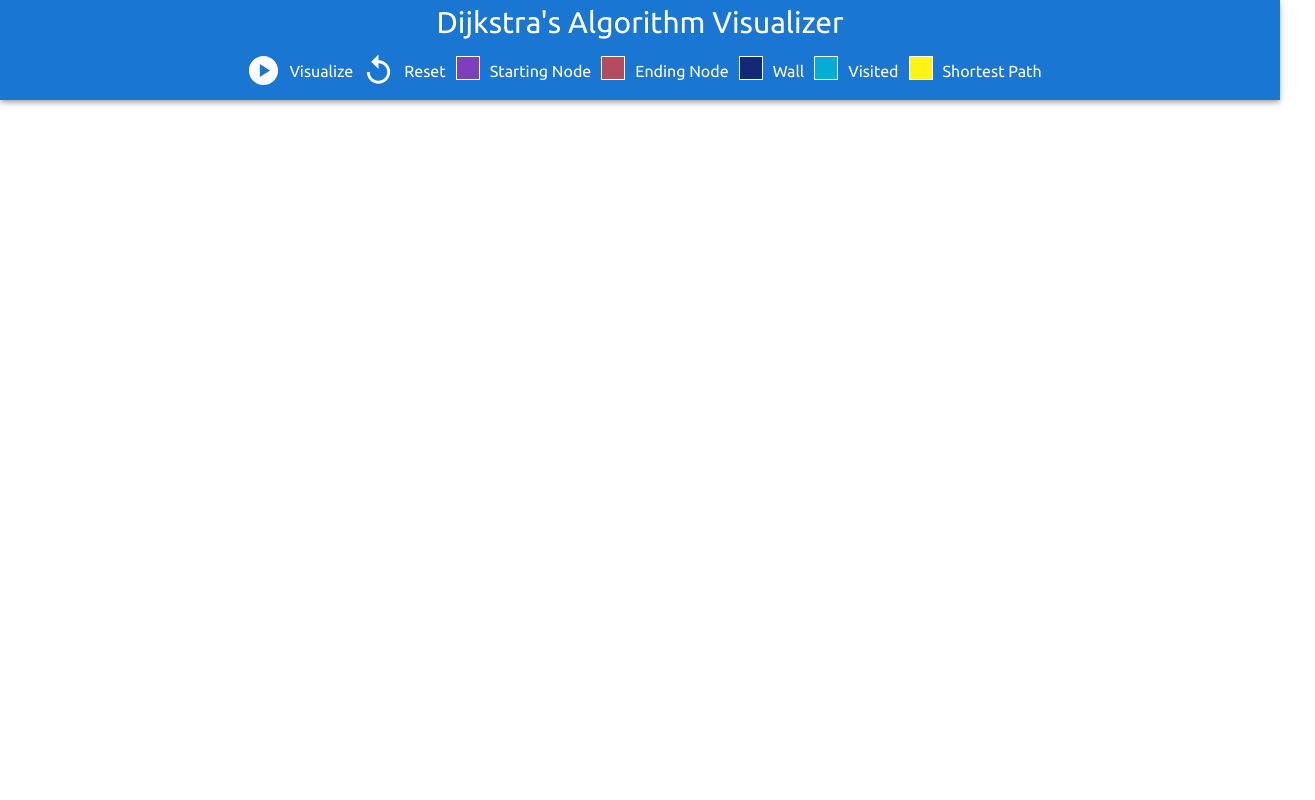
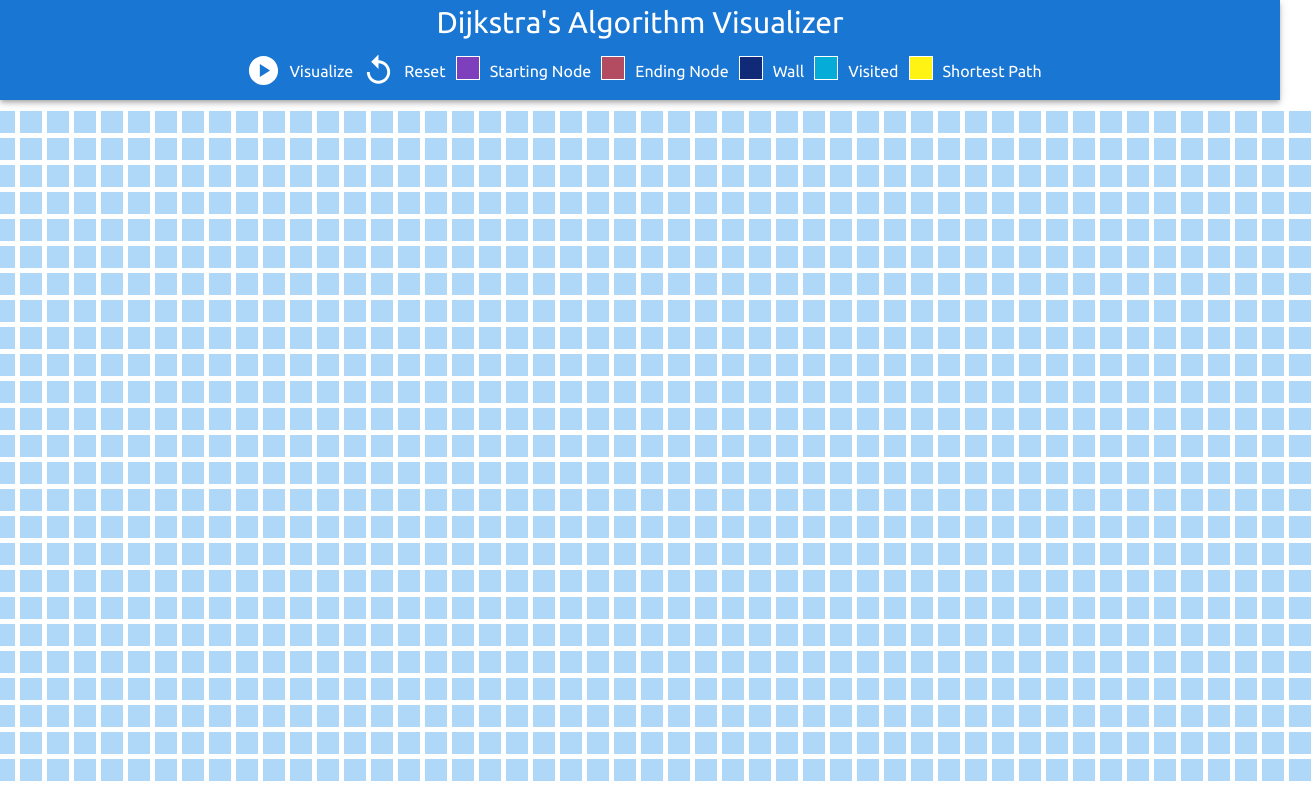
Before and after one commit to Wjpayne/dijkstra-visualizer, a React (Create React App) app: page / in a window 1280 px wide. Both pictures are taken after a click on the button "SKIP TUTORIAL". Shown: the whole page, 1315 px wide, since content can reach past the window. Built offline with nearby package versions, Linux system fonts and the light colour scheme.

Commit message:
add grid

```diff
--- /dev/null
+++ b/src/Visualizer/Board/Board.jsx
@@ -0,0 +1,216 @@
+import React, { useEffect, useRef } from "react";
+import { useState } from "react";
+//import { getGrid } from "../../utils/startinggrid";
+import "./board.css";
+import { useParams } from "../Context/CreateContext";
+
+export default function Board() {
+  const {
+    grid,
+    setgrid,
+    editing,
+    seteditFlag,
+    mode,
+    start,
+    end,
+    run,
+    res,
+    algo,
+  } = useParams();
+
+  const [refarray] = useState(Getrefarray(grid));
+
+  function Getrefarray(grid) {
+    let array = [];
+    const arrayRef = useRef(null)
+    grid.forEach((elem) => {
+      elem.forEach((child) => {
+        array.push(arrayRef);
+      });
+    });
+    return array;
+  }
+
+  function BFS(graph, hashmap, prevmap, start, target) {
+    let queue = [start];
+    let count = 0;
+    hashmap[`${start.x}-${start.y}`] = true;
+    while (queue.length > 0) {
+      count += 1;
+      let c = queue.pop();
+      refarray[c.x + c.y * 50].current.style["transition-delay"] = `${
+        count * 8
+      }ms`;
+      refarray[c.x + c.y * 50].current.classList.add("visited");
+      if (c.x === target.x && c.y === target.y) return [c, count];
+
+      if (
+        c.x + 1 < 50 &&
+        !hashmap[`${c.x + 1}-${c.y}`] &&
+        !graph[c.y][c.x + 1].iswall
+      ) {
+        queue.unshift({ x: c.x + 1, y: c.y });
+        prevmap[`${c.x + 1}-${c.y}`] = { ...c };
+        hashmap[`${c.x + 1}-${c.y}`] = true;
+      }
+      if (
+        c.x - 1 >= 0 &&
+        !hashmap[`${c.x - 1}-${c.y}`] &&
+        !graph[c.y][c.x - 1].iswall
+      ) {
+        queue.unshift({ x: c.x - 1, y: c.y });
+        prevmap[`${c.x - 1}-${c.y}`] = { ...c };
+        hashmap[`${c.x - 1}-${c.y}`] = true;
+      }
+      if (
+        c.y + 1 < 25 &&
+        !hashmap[`${c.x}-${c.y + 1}`] &&
+        !graph[c.y + 1][c.x].iswall
+      ) {
+        queue.unshift({ x: c.x, y: c.y + 1 });
+        prevmap[`${c.x}-${c.y + 1}`] = { ...c };
+        hashmap[`${c.x}-${c.y + 1}`] = true;
+      }
+      if (
+        c.y - 1 >= 0 &&
+        !hashmap[`${c.x}-${c.y - 1}`] &&
+        !graph[c.y - 1][c.x].iswall
+      ) {
+        queue.unshift({ x: c.x, y: c.y - 1 });
+        prevmap[`${c.x}-${c.y - 1}`] = { ...c };
+        hashmap[`${c.x}-${c.y - 1}`] = true;
+      }
+    }
+    return null;
+  }
+
+  useEffect(() => {
+    if (algo === "BFS") {
+      let hashmap = {};
+      let prevmap = {};
+      for (let j = 0; j < 25; j++) {
+        for (let i = 0; i < 50; i++) {
+          hashmap[`${i}-${j}`] = false;
+          prevmap[`${i}-${j}`] = null;
+        }
+      }
+      let result = BFS(grid, hashmap, prevmap, start.current, end.current);
+      let path = [];
+      if (result != null) {
+        let current = result[0];
+        while (prevmap[`${current.x}-${current.y}`] != null) {
+          path.push(current);
+          current = prevmap[`${current.x}-${current.y}`];
+        }
+        setTimeout(() => {
+          path.reverse().forEach((elem, index) => {
+            refarray[elem.x + elem.y * 50].current.style[
+              "transition-delay"
+            ] = `${index * 15}ms`;
+            refarray[elem.x + elem.y * 50].current.classList.add("path");
+          });
+        }, result[1] * 9);
+      }
+    }
+  }, [run]);
+
+  useEffect(() => {
+    refarray.forEach((elem) => {
+      elem.current.style["transition-delay"] = "0ms";
+    });
+    refarray.forEach((elem) => {
+      elem.current.classList.remove("visited");
+      elem.current.classList.remove("path");
+    });
+  }, [res]);
+
+  return (
+    <div className="board">
+      {refarray.map((elem, index) => {
+        let classList = ["cell"];
+
+        let yindex = Math.floor(index / 50);
+        let xindex = index % 50;
+        let cell = grid[yindex][xindex];
+
+        if (cell.iswall) {
+          classList.push("wall");
+        }
+
+        return (
+
+          <div
+            key={`${index}`}
+            ref={elem}
+            className={classList.join(" ")}
+            onMouseDown={() => {
+              seteditFlag(true);
+            }}
+            onMouseUp={() => {
+              seteditFlag(false);
+            }}
+            onMouseMove={() => {
+              if (!editing) return;
+              const current = grid[yindex][xindex];
+              if (current.isstart || current.istarget) return;
+              switch (mode) {
+                case "setstart":
+                  let newgridStart = grid.map((elem) => {
+                    return elem.map((elem) => {
+                      if (!elem.isstart) return elem;
+                      return { ...elem, isstart: false };
+                    });
+                  });
+                  newgridStart[yindex][xindex] = {
+                    ...newgridStart[yindex][xindex],
+                    isstart: true,
+                    istarget: false,
+                    weight: 1,
+                    iswall: false,
+                  };
+                  start.current = { x: xindex, y: yindex };
+                  setgrid(newgridStart);
+                  break;
+
+                case "settarget":
+                  let newgridTarget = grid.map((elem) => {
+                    return elem.map((elem) => {
+                      if (!elem.istarget) return elem;
+                      return { ...elem, istarget: false };
+                    });
+                  });
+                  newgridTarget[yindex][xindex] = {
+                    ...newgridTarget[yindex][xindex],
+                    isstart: false,
+                    istarget: true,
+                    weight: 1,
+                    iswall: false,
+                  };
+                  end.current = { x: xindex, y: yindex };
+                  setgrid(newgridTarget);
+                  break;
+
+                case "addbricks":
+                  let newgridBricks = grid.slice();
+                  newgridBricks[yindex][xindex] = {
+                    ...newgridBricks[yindex][xindex],
+                    weight: 1,
+                    iswall: true,
+                  };
+                  setgrid(newgridBricks);
+                  break;
+
+                default:
+                  return;
+              }
+            }}
+          >
+            {cell.weight > 1 ? <i className="bi bi-virus"></i> : null}
+            {cell.isstart ? <i className="start"></i> : null}
+            {cell.istarget ? <i className="bi bi-geo"></i> : null}
+          </div>
+        );
+      })}
+    </div>
+  );
+}
--- /dev/null
+++ b/src/Visualizer/Board/board.css
@@ -0,0 +1,37 @@
+
+
+.board {
+    display: inline-grid;
+    margin: 0 0 0 0;
+    gap: 0px;
+    grid-template-columns: repeat(50, 27px);
+    grid-template-rows: repeat(25, 27px);
+}
+
+.board .cell {
+  width: 24px;
+  height: 24px;
+  border: 1px solid black;
+  border: 1px solid white;
+  background-color: rgb(175, 216, 248);
+}
+
+.wall {
+  background: black !important;
+}
+
+.visited {
+  background: rgba(0, 190, 218, 0.75) !important;
+  transition: all 8ms cubic-bezier(0.075, 0.82, 0.165, 1);
+}
+
+.path {
+  background:  rgb(255, 243, 20) !important ;
+  transition: all 8ms cubic-bezier(0.075, 0.82, 0.165, 1);
+}
+
+.start {
+    background-color: rgb(126, 63, 189) !important;
+
+
+}
--- a/src/Visualizer/Context/CreateContext.jsx
+++ b/src/Visualizer/Context/CreateContext.jsx
@@ -8,8 +8,8 @@ export const useParams = () => {
 };
 
 export const ParamsProvider = ({ children }) => {
-  const [mode, setmode] = useState(null);
-  const [algo, setalgo] = useState("");
+  const [mode, setmode] = useState("setstart");
+  const [algo, setalgo] = useState("BFS");
   const [run, setrun] = useState(false);
   const [grid, setgrid] = useState(GetGrid(50, 25));
   const [editing, seteditFlag] = useState(false);
--- a/src/Visualizer/LandingPage.jsx
+++ b/src/Visualizer/LandingPage.jsx
@@ -1,10 +1,14 @@
 import React from 'react'
 import { NavBar } from './NavBar/NavBar'
+import Board from './Board/Board'
 
 export const LandingPage = () => {
   return (
     <div>
         <NavBar></NavBar>
+        <div style = {{display: "flex", justifyContent: "center", alignItems: "center", marginTop: "110px"}}>
+        <Board></Board>
+        </div>
     </div>
   )
 }
--- a/src/Visualizer/NavBar/NavBar.jsx
+++ b/src/Visualizer/NavBar/NavBar.jsx
@@ -10,7 +10,7 @@ export const NavBar = () => {
   const {setres, setrun} = useParams()
   return (
     <div>
-      <AppBar sx={{ height: "100px" }}>
+      <AppBar sx={{ height: "100px", }}>
         <Typography
           sx={{ display: "flex", justifyContent: "center", fontSize: "30px" }}
         >
@@ -30,7 +30,7 @@ export const NavBar = () => {
                   "&:hover": { backgroundColor: "transparent" },
                   color: "white",
                 }}
-                onClick = {() => {setres((old) => {return !old})}}
+                onClick = {() => {setrun((old) => {return !old})}}
               >
                 <PlayCircle fontSize="large" />
               </IconButton>
@@ -42,7 +42,7 @@ export const NavBar = () => {
                   "&:hover": { backgroundColor: "transparent" },
                   color: "white",
                 }}
-                onClick = {() => {setrun((old) => {return !old})}}
+                onClick = {() => {setres((old) => {return !old})}}
               >
                 <ReplayIcon fontSize="large" />
               </IconButton>
```
